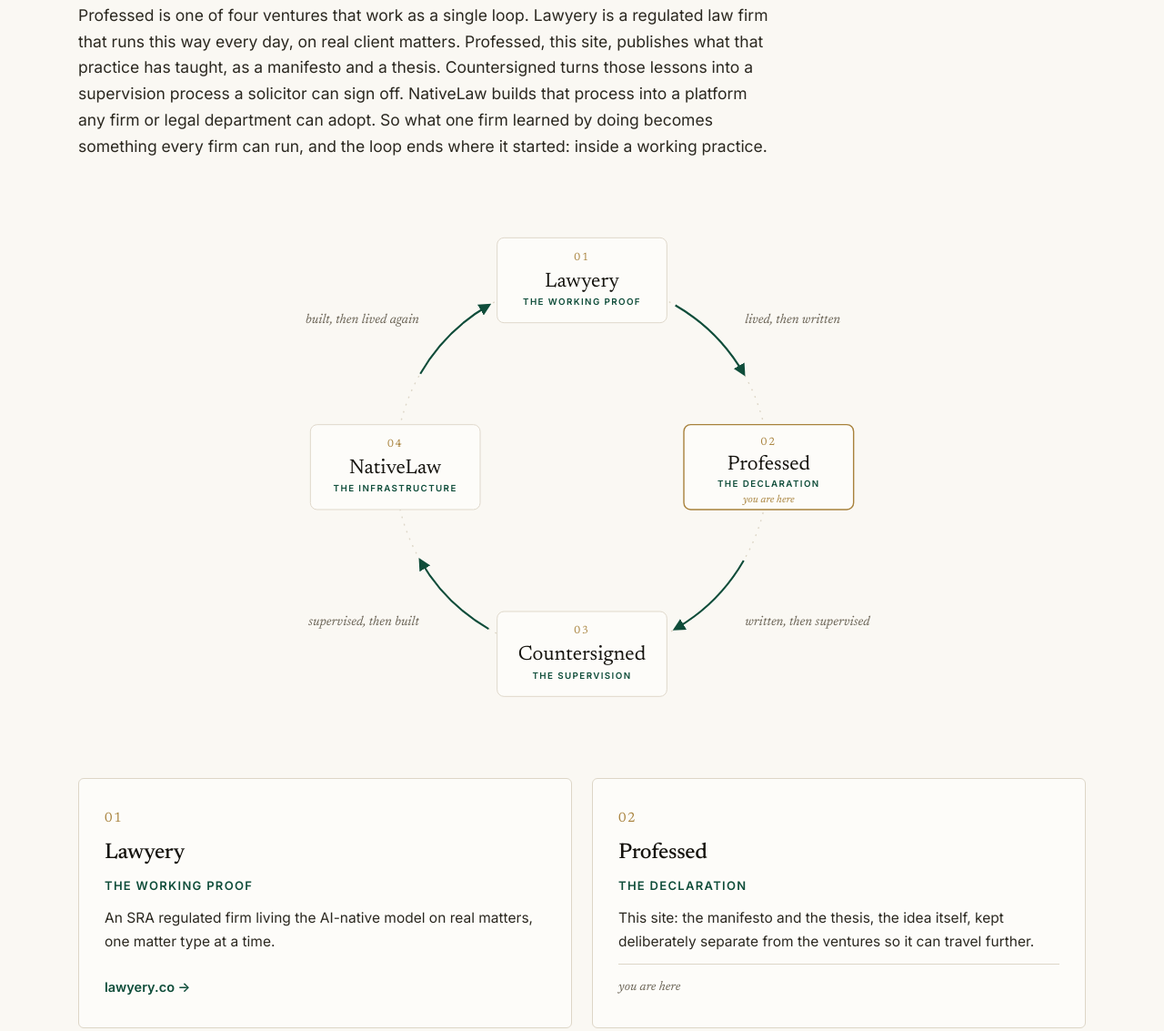
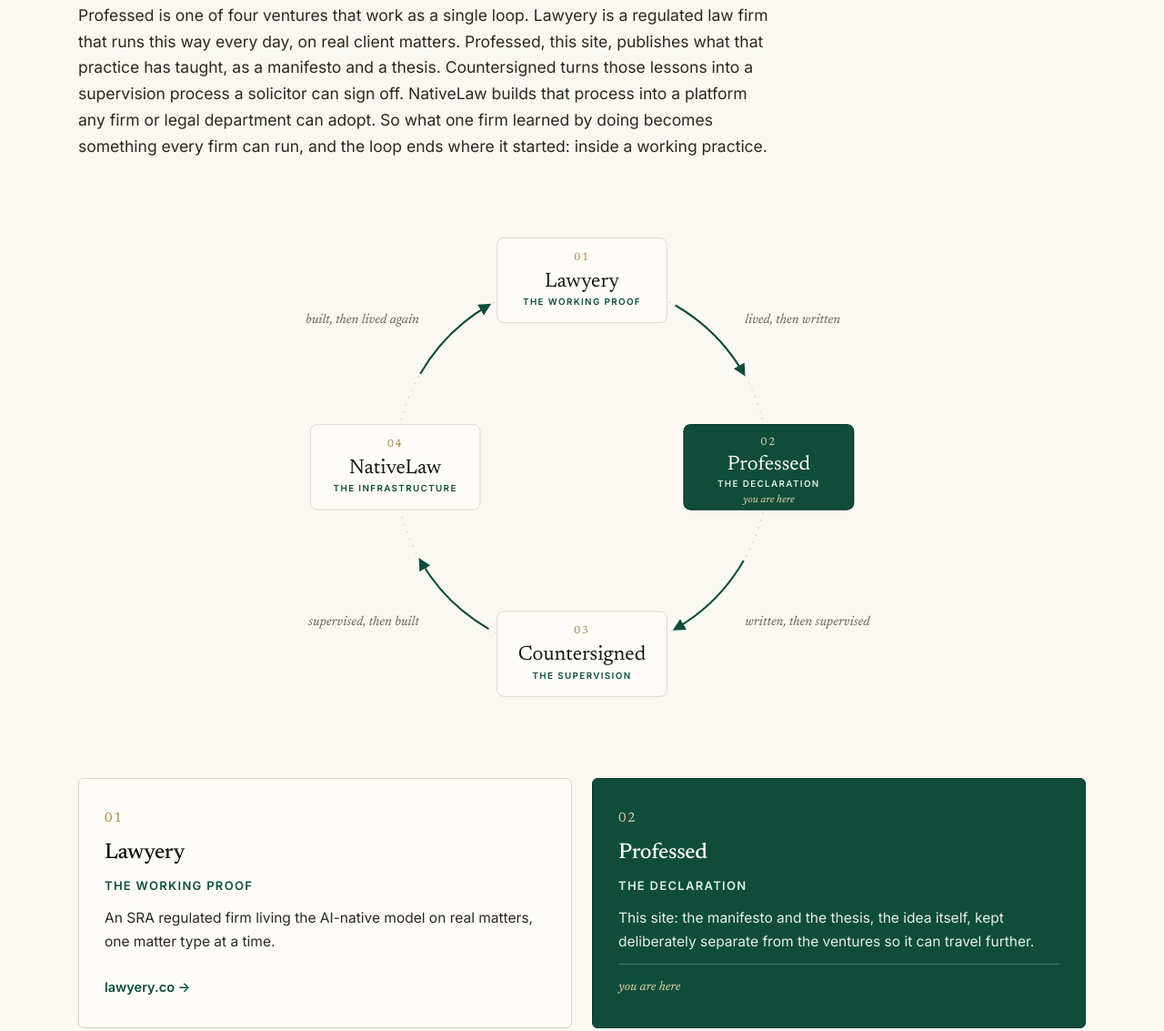
Before and after one commit to cbmak75/professed, a plain HTML site: page in-practice.html in a window 1280 px wide. Shown: the part 2097-3230 px from the top of the page at 91% size. Drawn offline with Linux system fonts and the light colour scheme.

Commit message:
Shade current ecosystem node green in diagram and card

```diff
--- a/in-practice.html
+++ b/in-practice.html
@@ -152,11 +152,11 @@
 
         <!-- 02 Professed, right: you are here -->
         <g>
-          <rect x="570" y="260" width="200" height="100" rx="8" fill="#fdfcf9" stroke="#a8823c" stroke-width="1.5"/>
-          <text x="670" y="284" text-anchor="middle" font-family="'Newsreader',Georgia,serif" font-size="13" letter-spacing="2" fill="#a8823c">02</text>
-          <text x="670" y="313" text-anchor="middle" font-family="'Newsreader',Georgia,serif" font-size="24" fill="#15130e">Professed</text>
-          <text x="670" y="333" text-anchor="middle" font-family="'Inter',sans-serif" font-size="10.5" font-weight="600" letter-spacing="1.5" fill="#0f4d3a">THE DECLARATION</text>
-          <text x="670" y="351" text-anchor="middle" font-family="'Newsreader',Georgia,serif" font-style="italic" font-size="12.5" fill="#a8823c">you are here</text>
+          <rect x="570" y="260" width="200" height="100" rx="8" fill="#0f4d3a" stroke="#0a3a2c" stroke-width="1.5"/>
+          <text x="670" y="284" text-anchor="middle" font-family="'Newsreader',Georgia,serif" font-size="13" letter-spacing="2" fill="#e8d5a8">02</text>
+          <text x="670" y="313" text-anchor="middle" font-family="'Newsreader',Georgia,serif" font-size="24" fill="#fdfcf9">Professed</text>
+          <text x="670" y="333" text-anchor="middle" font-family="'Inter',sans-serif" font-size="10.5" font-weight="600" letter-spacing="1.5" fill="#dff0e5">THE DECLARATION</text>
+          <text x="670" y="351" text-anchor="middle" font-family="'Newsreader',Georgia,serif" font-style="italic" font-size="12.5" fill="#e8d5a8">you are here</text>
         </g>
 
         <!-- 03 Countersigned, bottom -->
@@ -197,7 +197,7 @@
         <p>An SRA regulated firm living the AI-native model on real matters, one matter type at a time.</p>
         <a class="more" href="https://www.lawyery.co">lawyery.co &rarr;</a>
       </div>
-      <div class="card">
+      <div class="card here">
         <span class="num">02</span>
         <h3>Professed</h3>
         <span class="role">The declaration</span>
--- a/styles.css
+++ b/styles.css
@@ -399,7 +399,11 @@
   .cycle-svg{display:none}
   .cycle-list{display:flex;flex-direction:column;align-items:center;text-align:center}
   .cycle-list .node{background:var(--white);border:1px solid var(--line);border-radius:8px;padding:18px 32px;min-width:240px}
-  .cycle-list .node.here{border-color:var(--gold)}
+  .cycle-list .node.here{background:var(--green);border-color:var(--green-deep)}
+  .cycle-list .node.here .n{color:#e8d5a8}
+  .cycle-list .node.here h3{color:var(--white)}
+  .cycle-list .node.here .r{color:#dff0e5}
+  .cycle-list .node.here small{color:#e8d5a8}
   .cycle-list .node .n{display:block;font-family:'Newsreader',Georgia,serif;font-size:13px;letter-spacing:.12em;color:var(--gold)}
   .cycle-list .node h3{font-size:22px;margin:3px 0 5px}
   .cycle-list .node .r{display:block;font-size:11px;font-weight:600;letter-spacing:.12em;text-transform:uppercase;color:var(--green)}
@@ -409,6 +413,14 @@
   .cycle-list .hop.close::before{content:"\21BA";font-size:19px}
 }
 
+/* current-node highlight: diagram card and mobile node shaded green */
+.card.here{background:var(--green);border-color:var(--green-deep)}
+.card.here .num{color:#e8d5a8}
+.card.here h3{color:var(--white)}
+.card.here .role{color:#dff0e5}
+.card.here p{color:#e7eeeb}
+.card.here .tag{color:#e8d5a8;border-top-color:rgba(255,255,255,.25)}
+
 /* ---------- PROFESSED.AI: CODES TABLE (codes) ---------- */
 .codes-table table{min-width:820px}
 .codes-table td:first-child{font-family:'Newsreader',Georgia,serif;font-size:17px;color:var(--ink);white-space:normal;min-width:170px}
```
